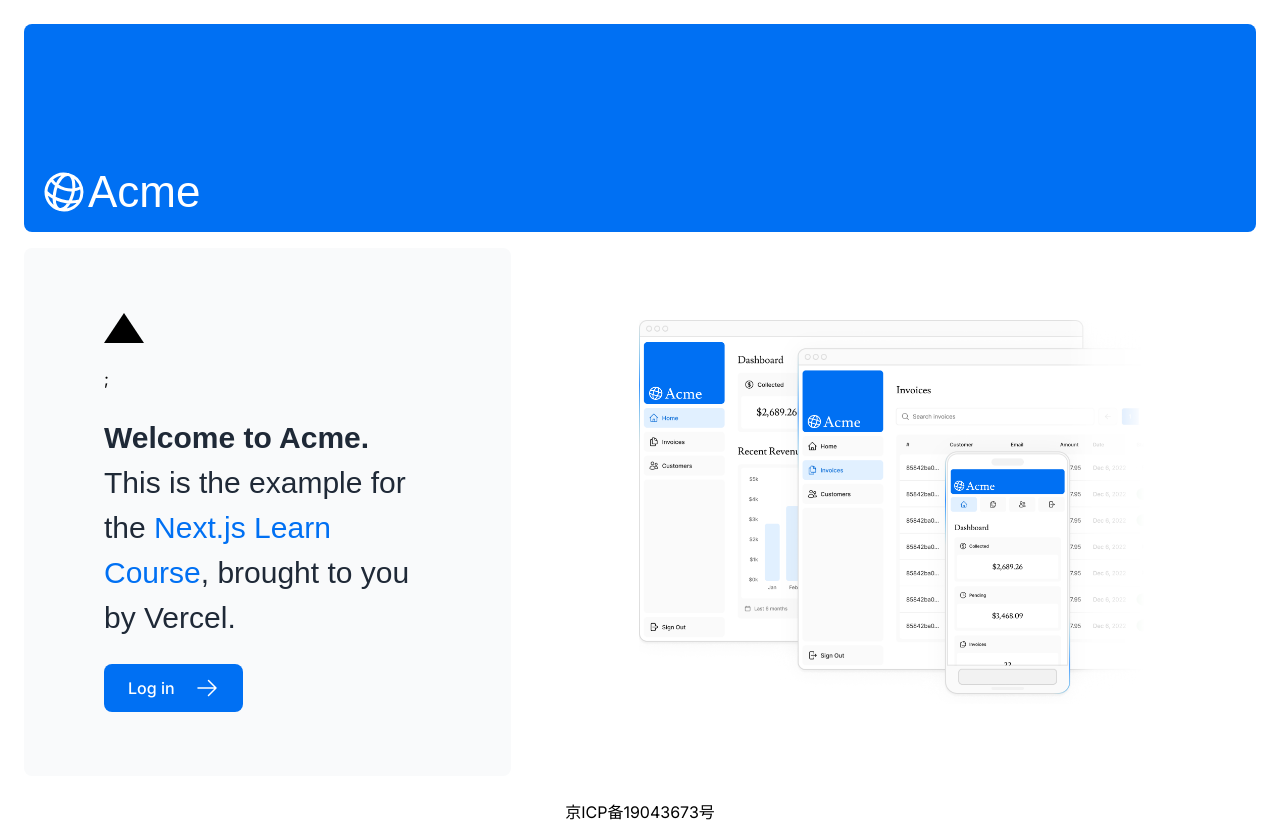
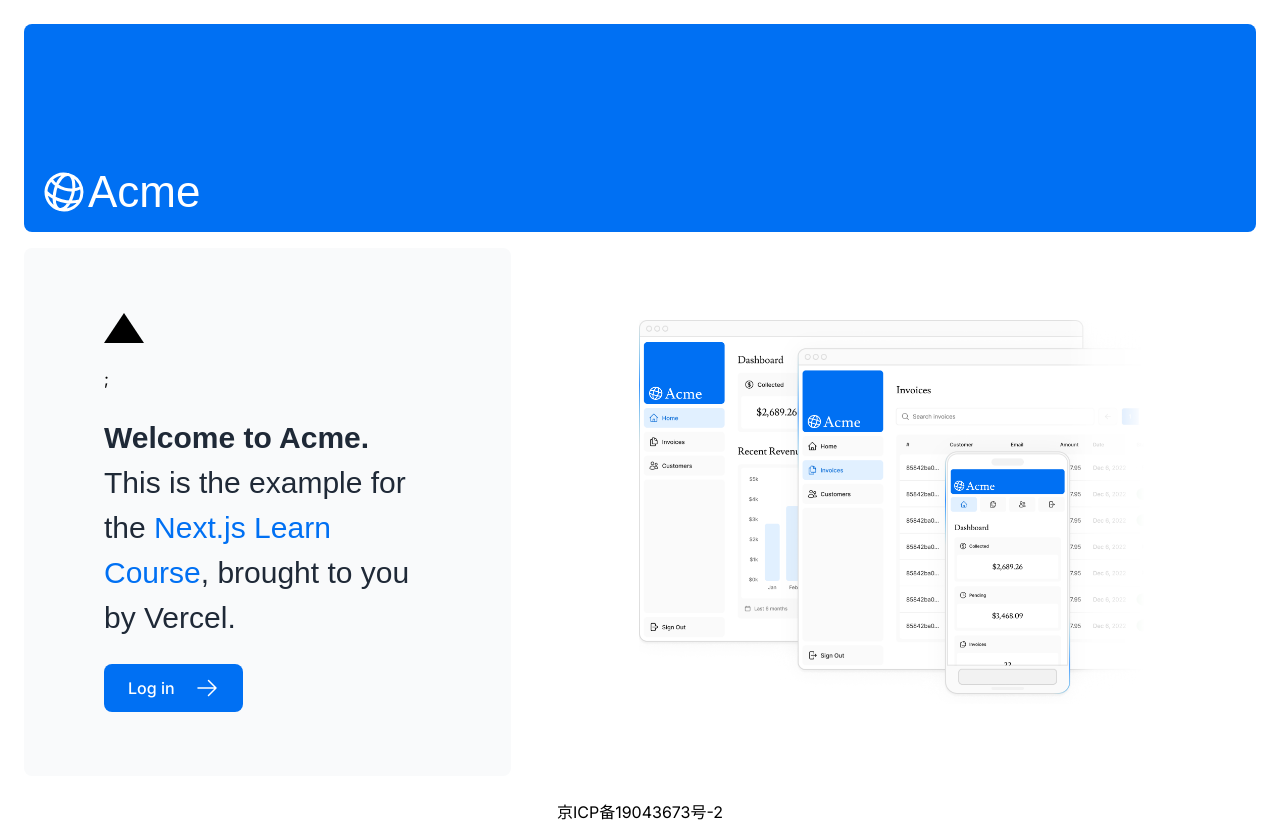
Before and after one commit to coolCicada/nextjs-lession, a Next.js app: page / in a window 1280 px wide. Built offline with nearby package versions, Linux system fonts and the light colour scheme; a web font is replaced by a local one.

Commit message:
feat: 修改备案号

```diff
--- a/app/page.tsx
+++ b/app/page.tsx
@@ -50,7 +50,7 @@ export default function Page() {
         </div>
       </main>
       <footer>
-        <a href="https://beian.miit.gov.cn/">京ICP备19043673号</a>
+        <a href="https://beian.miit.gov.cn/">京ICP备19043673号-2</a>
       </footer>
     </div>
   );
```
